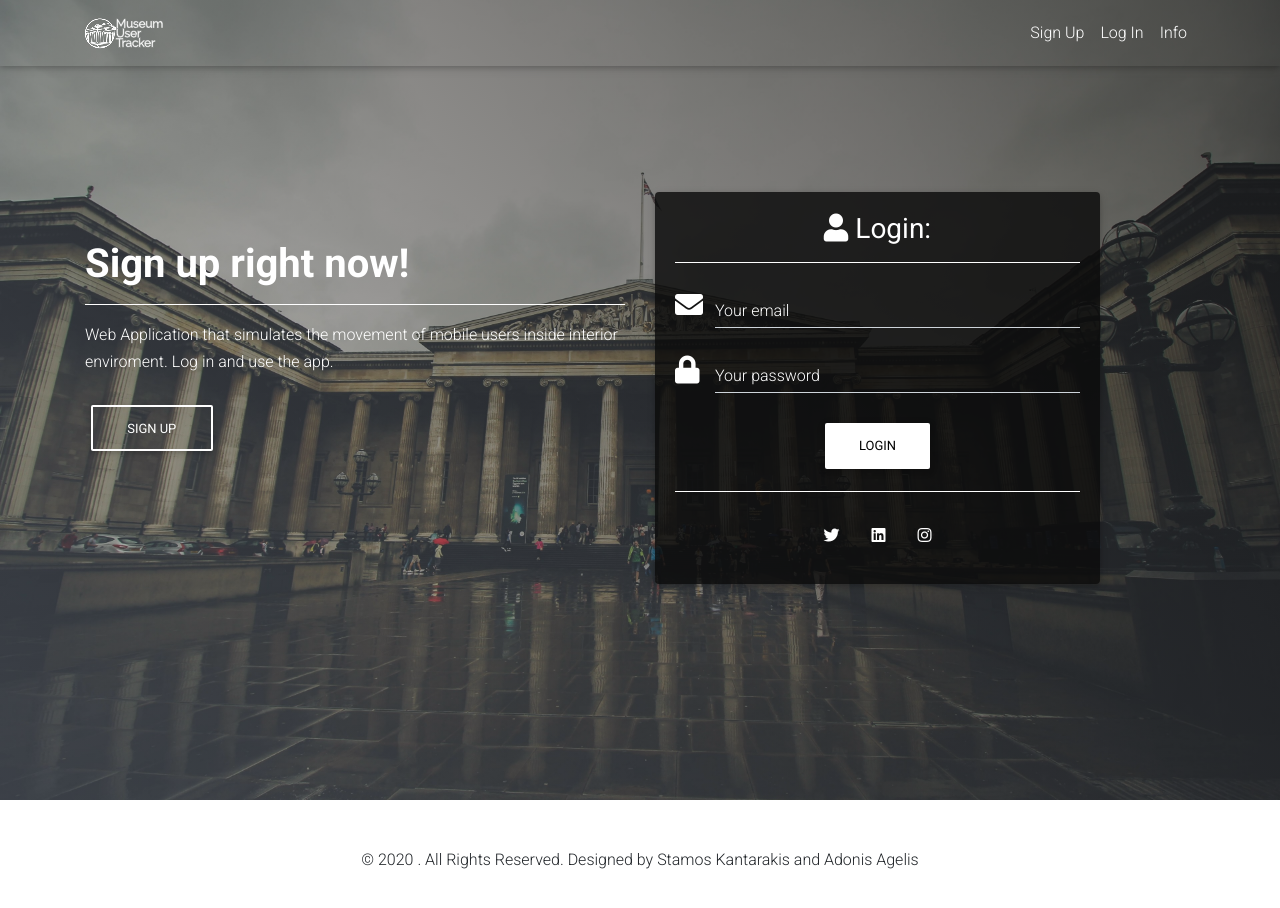
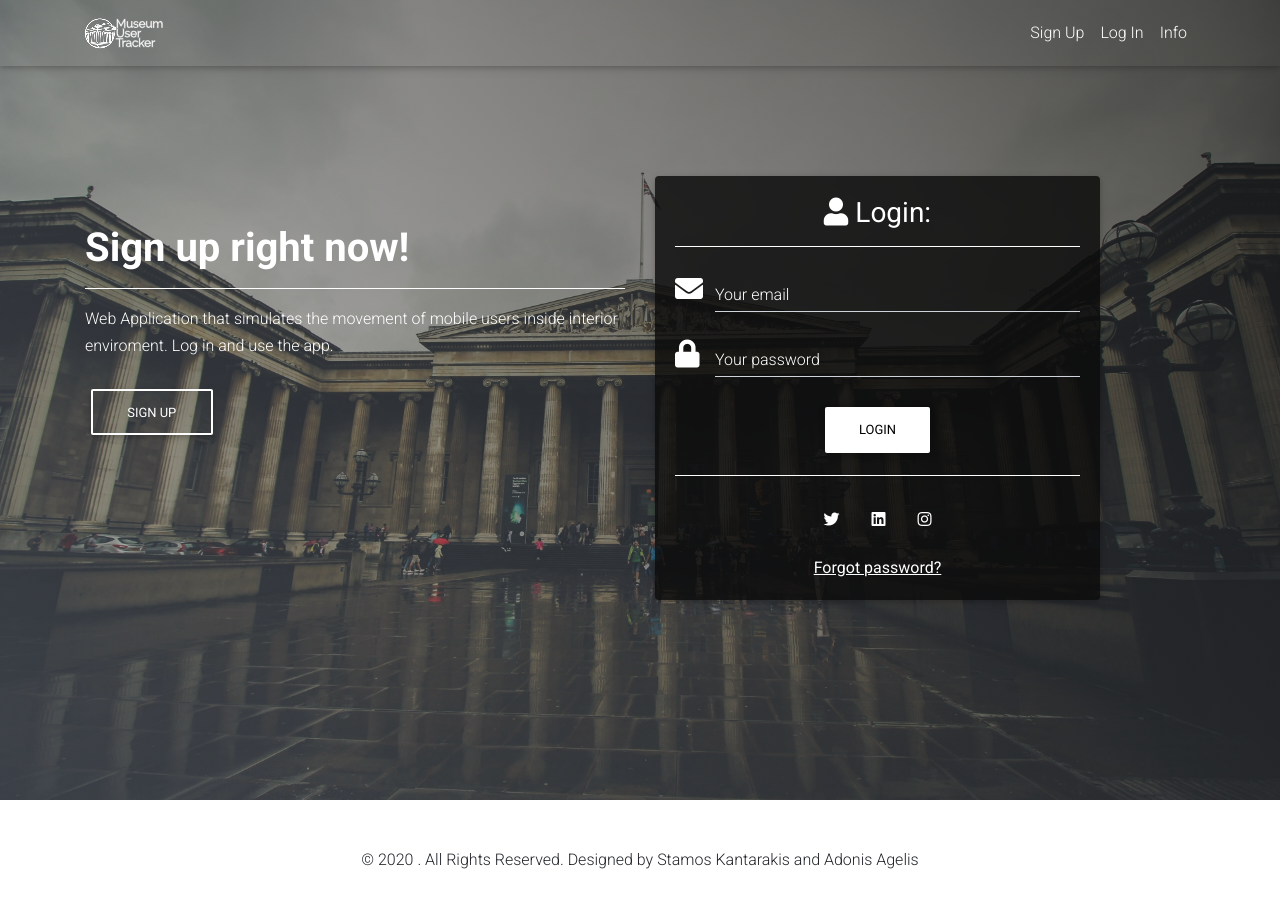
Before and after one commit to AdonisAgelis/thesis-project, a React (Create React App) app in the folder frontend/: page /login in a window 1280 px wide. Shown: the top 908 px of the page. Built offline with nearby package versions, Linux system fonts and the light colour scheme.

Commit message:
Forgot password

```diff
--- a/frontend/src/login.component.js
+++ b/frontend/src/login.component.js
@@ -110,6 +110,9 @@ class SignUp extends React.Component {
                             </a>
                           </div>
                         </div>
+                        <div className="text-center mt-2 white-text">
+                          <a href='#' id='forgot'>Forgot password?</a>
+                        </div>
                       </MDBCardBody>
                     </MDBCard>
                   </MDBAnimation>
--- a/frontend/src/login.css
+++ b/frontend/src/login.css
@@ -54,3 +54,8 @@
     border-bottom: 1px solid #2E2E2E !important;
     box-shadow: 0 1px 0 0 #2E2E2E !important;
   }
+
+  #forgot {
+    color: white;
+    text-decoration-line: underline;
+  }
```
